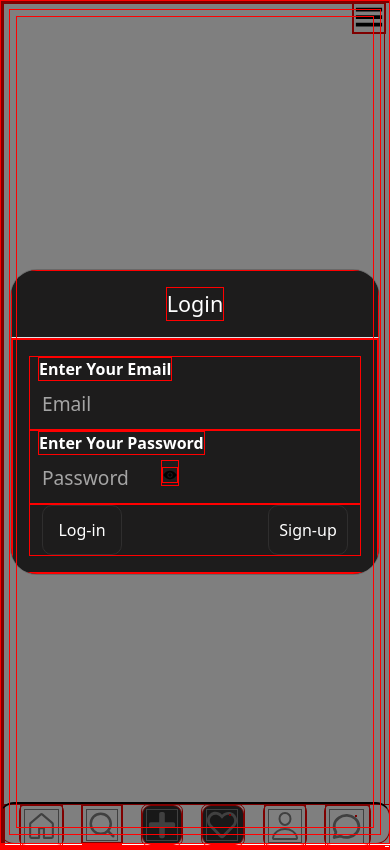
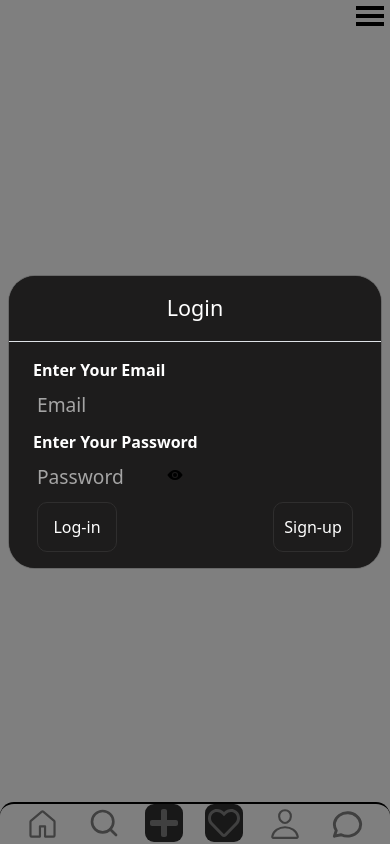
Before and after one commit to khushal40312/socialmedia_frontend, a React (Vite) app: page /login in a window 390 px wide. Built offline with nearby package versions, Linux system fonts and the light colour scheme; no server answers.

Commit message:
Update responsive.css

```diff
--- a/src/responsive.css
+++ b/src/responsive.css
@@ -216,13 +216,3 @@
   bottom: 0; /* Ensure it stays at the bottom */
   right: 0;
 }}
-* {
-  border: 1px solid red;
-}
-html, body {
-  overflow-x: hidden;
-  overflow-y: hidden;
-
-
-  width: 100vw;
-}
```
